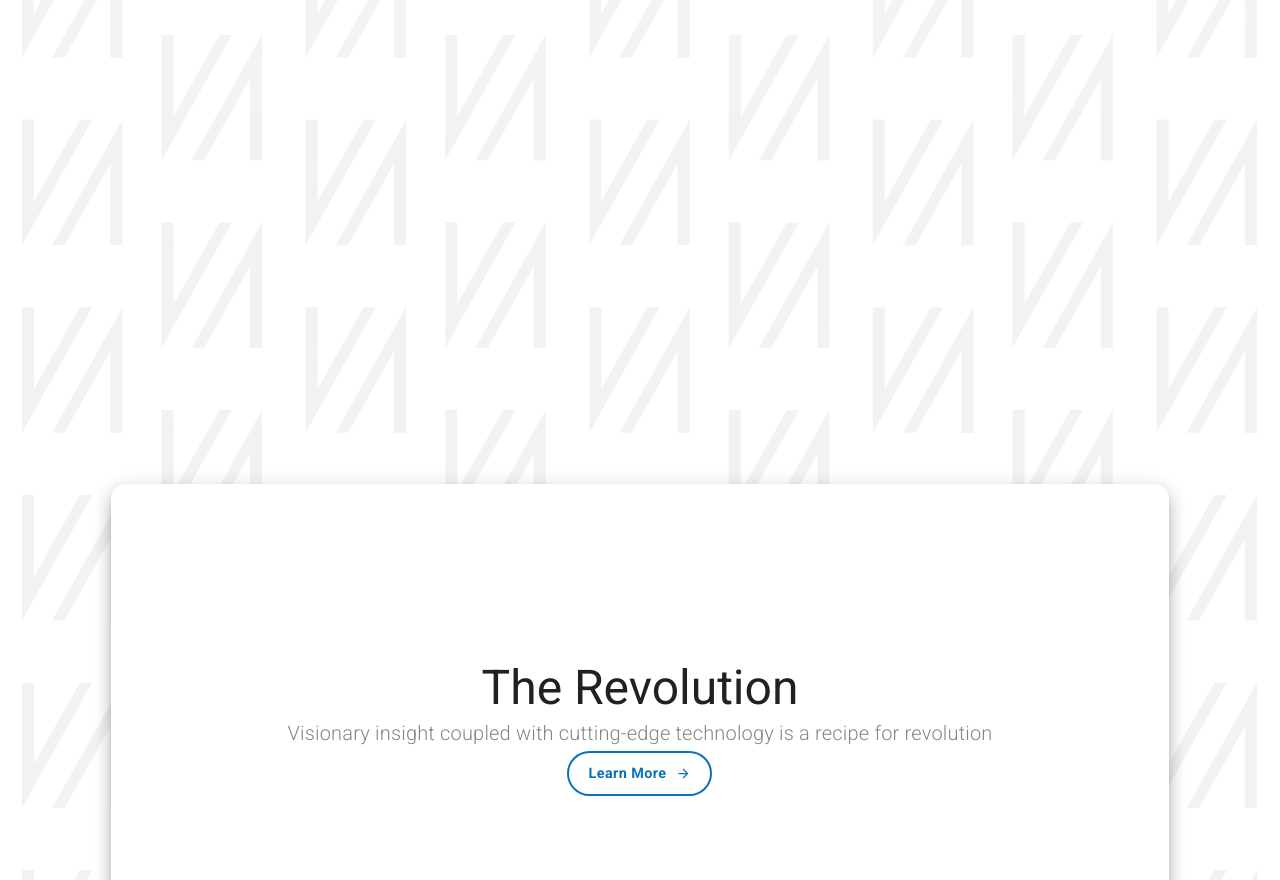
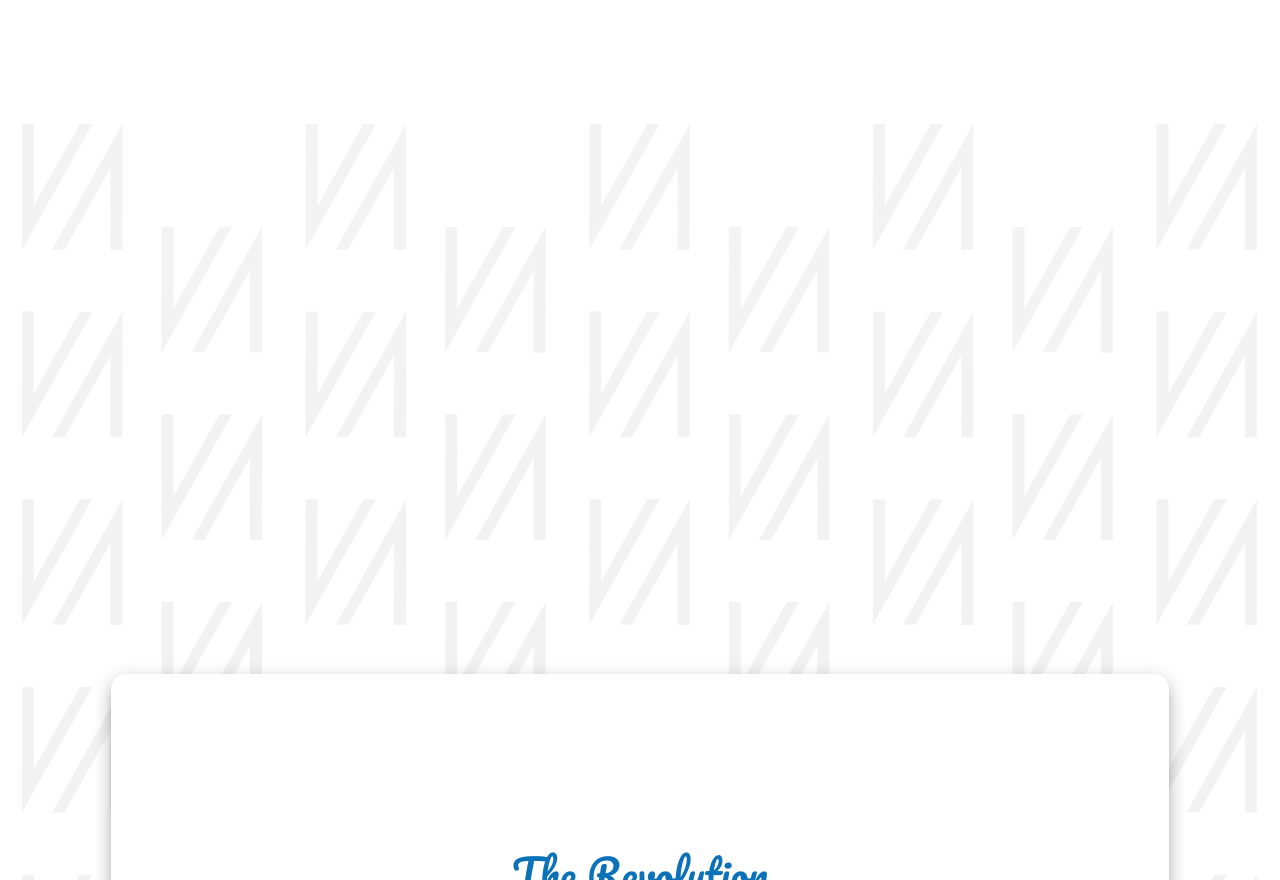
Before and after one commit to NicolaDeastra/MaterialUI-Company-Website, a React (Create React App) app: page / in a window 1280 px wide. Shown: the part 1920-2800 px from the top of the page. Built offline with nearby package versions, Linux system fonts and the light colour scheme.

Commit message:
finish styling revolution block

```diff
--- a/src/components/LandingPage.js
+++ b/src/components/LandingPage.js
@@ -102,6 +102,14 @@
     boxShadow: theme.shadows[10],
     borderRadius: 15,
     padding: "10em",
+    [theme.breakpoints.down("sm")]: {
+      paddingTop: "8em",
+      paddingBottom: "8em",
+      paddingLeft: 0,
+      paddingRight: 0,
+      borderRadius: 0,
+      width: "100%",
+    },
   },
 }));
 
@@ -282,7 +290,7 @@
       <Grid item>
         <Grid
           container
-          style={{ height: "100em" }}
+          style={{ height: "100em", marginTop: "12em" }}
           alignItems="center"
           justify="center"
         >
@@ -294,7 +302,9 @@
                 style={{ textAlign: "center" }}
               >
                 <Grid item>
-                  <Typography variant="h3">The Revolution</Typography>
+                  <Typography variant="h3" gutterBottom>
+                    The Revolution
+                  </Typography>
                 </Grid>
                 <Grid item>
                   <Typography variant="subtitle1">
--- a/src/components/ui/Theme.js
+++ b/src/components/ui/Theme.js
@@ -37,6 +37,11 @@
       color: arcBlue,
       lineHeight: 1.5,
     },
+    h3: {
+      fontFamily: "Pacifico",
+      fontSize: "2.5rem",
+      color: arcBlue,
+    },
     h4: {
       fontFamily: "Raleway",
       fontSize: "1.75rem",
```
